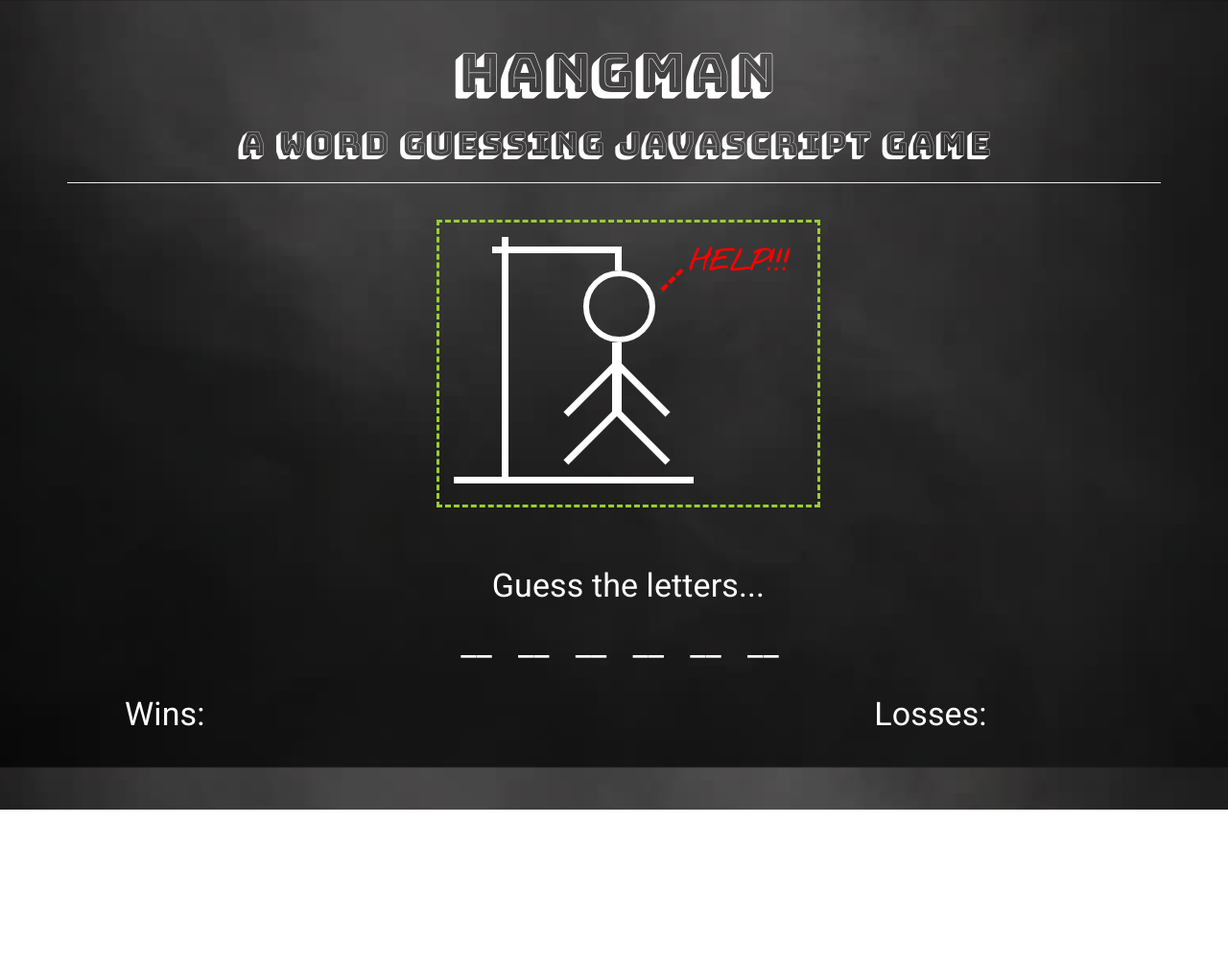
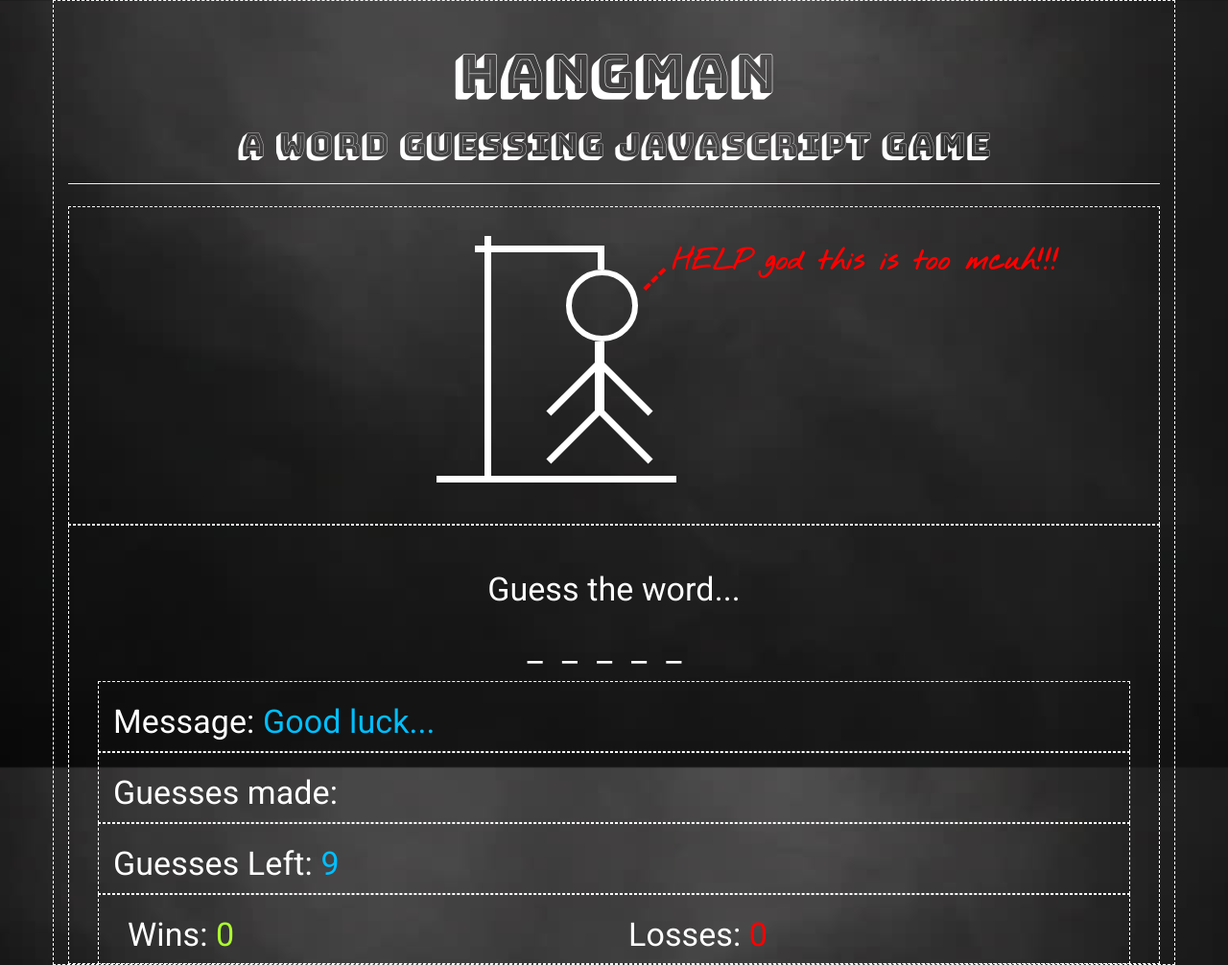
Before and after one commit to rutulpatel/Hangman-Game, a plain HTML site: page index.html in a window 1280 px wide. Shown: the whole page at 96% size. Before the commit the page ends 844 px from the top, so only its background shows below. Drawn offline with nearby package versions, Linux system fonts and the light colour scheme; files that its build step writes are made by us from their sources.

Commit message:
Add code for working version w/o hangman picture functionality

```diff
--- a/assets/css/style.css
+++ b/assets/css/style.css
@@ -14,6 +14,10 @@ h1, h2, h3 {
     font-family: 'Bungee Shade', cursive;
 }
 
+.container, .container-fluid {
+    border: 0.5px dashed white;
+}
+
 
 .hm-container {
     max-width: auto;
@@ -24,7 +28,6 @@ h1, h2, h3 {
     font-family: 'Nothing You Could Do', cursive;
     font-weight: 700;
     padding: 15px;
-    border: 3px dashed yellowgreen;
 }
 
 #hm-help-text {
@@ -32,6 +35,7 @@ h1, h2, h3 {
     font-size: 30px;
     color: red;
     position: absolute;
+    width: auto;
 }
 
 #hm-help-line {
@@ -154,4 +158,18 @@ h1, h2, h3 {
 .word-dashes {
     color: #fff;
     font-size: 36px;
+    line-height: normal;
+    letter-spacing: 20px;
 }
+
+#guessesLeft, #guessesMade, #msg {
+    color: deepskyblue;
+}
+
+#winCount {
+    color: greenyellow;
+}
+
+#lossCount {
+    color: red;
+}
--- a/assets/javascript/game.js
+++ b/assets/javascript/game.js
@@ -2,39 +2,166 @@
 var wordList = [
     "banana",
     "apple",
-    "guava"
+    "guava",
+    "cherry",
+    "mango",
+    "pineapple",
+    "strawberry"
 ];
+var secretWord = "";
+var displayedWord = "";
 var winCount = 0;
 var lossCount = 0;
+var guessesMade = [];
+var atoz = "abcdefghijklmnopqrstuvwxyz";
+var guessesLeft = 9;
+var msg = "";
 
-
-
-//print dashes for each character of word
-function printDashes(wordLen) {
-    var dashesStr = "";
-    for (var i = 0; i < wordLen; i++) {
-        dashesStr += "__ &nbsp; ";
-    }
-    document.getElementById("word_dashes").innerHTML = dashesStr;
-    console.log("HERE" + dashesStr);
-}
-
-printDashes(wordList[0].length);
+var wordDashesID = "wordDashes";
+var msgID = "msg";
+var guessesMadeID = "guessesMade";
+var winCountID = "winCount";
+var lossCountID = "lossCount";
+var guessesLeftID = "guessesLeft";
 
 
 
 
-//listen to key presses
+/**
+    hide/show hangman parts by id
+*/
+function showHangmanParts(id, isVisible) {
+    if (isVisible) {
+        document.getElementById(id).style.visibility = 'visible';
+    } else {
+        document.getElementById(id).style.visibility = 'hidden';
+    }
+
+}
+showHangmanParts("hm-head", true);
+/**
+    update hangman sketch
+*/
+function updateHangman() {
+
+}
+
+/**
+    update html elements by id
+*/
+function updateElementById(id, msg) {
+    document.getElementById(id).innerHTML = msg; //updates html element
+}
+
+/**
+    reset game data to initial stage
+*/
+function resetGame(wordLen) {
+    var dashesStr = "";
+    for (var i = 0; i < wordLen; i++) {
+        dashesStr += "_";
+    }
+    displayedWord = dashesStr;
+    guessesLeft = 9;
+    guessesMade = [];
+    updateElementById(wordDashesID, dashesStr);
+    updateElementById(winCountID, winCount);
+    updateElementById(lossCountID, lossCount);
+    updateElementById(guessesMadeID, guessesMade);
+    updateElementById(guessesLeftID, guessesLeft);
+    updateElementById(msgID, msg + "Good luck..." );
+}
+
+/**
+    Guess a word from wordList
+*/
+function guessWord() {
+    secretWord = wordList[Math.floor(Math.random() * wordList.length)];
+    console.log(secretWord);
+    resetGame(secretWord.length);
+}
+
+/**
+    win/loss counter incrementor and decrementor
+*/
+function updateGameCounter(isWon) {
+    if(isWon) {
+        winCount++;
+        msg = "Congrats you won; lets play another game. ";
+        updateElementById(msgID, msg);
+    } else {
+        lossCount++;
+        msg = "Ohhh, you lost this one; lets play another game. ";
+        updateElementById(msgID, msg);
+    }
+    updateElementById(winCountID, winCount);
+    updateElementById(lossCountID, lossCount);
+    guessWord();
+}
+
+/**
+    update displayWord with correct guess
+*/
+function updateWord(letter) {
+    var tempdisplayWord = displayedWord.split("");
+    console.log(tempdisplayWord);
+    for(var i = 0; i < secretWord.length; i++) {
+        if(secretWord[i] === letter) {
+            tempdisplayWord[i] = letter;
+        }
+    }
+    displayedWord = tempdisplayWord.join("");
+    console.log(displayedWord);
+    console.log(secretWord);
+    updateElementById(wordDashesID, displayedWord);
+    updateElementById(msgID, "Good guess...");
+    if (displayedWord == secretWord) {
+        updateGameCounter(true);
+    }
+}
+
+/**
+    update guesses left for incorrect guesses
+*/
+function updateGuessesLeft(letter) {
+    if(guessesMade.indexOf(letter) === -1) {
+        console.log("GM:"+guessesMade);
+        guessesMade.push(letter);
+        guessesLeft--;
+        updateElementById(msgID, "Wrong guess, sorry...");
+    } else {
+        updateElementById(msgID, "You already guessed '" + letter.toUpperCase() + "'");
+    }
+    if (guessesLeft < 0) {
+        updateGameCounter(false);
+    } else {
+        updateElementById(guessesLeftID, guessesLeft);
+        updateElementById(guessesMadeID, guessesMade);
+    }
+}
+
+
+/**
+    listen to input and process them
+*/
+function processInput(letter) {
+    if(secretWord.indexOf(letter) !== -1) {
+        updateWord(letter);
+    } else {
+        updateGuessesLeft(letter);
+    }
+}
+
+
+/**
+    listen to key presses
+*/
 document.onkeyup = function(event){
     //convert key press into string and save it into a var
     var letter = String.fromCharCode(event.keyCode).toLowerCase();
-
-
-    //print pressed letter
-    console.log(letter);
-    //print guessed letter
-    //console.log(charGuessed);
-
-    //pass letter to verification function
-    //verifyKeyPressed(letter);
+    if (atoz.indexOf(letter) !== -1) {
+        console.log(letter);
+        processInput(letter);
+    }
 };
+guessWord();
--- a/index.html
+++ b/index.html
@@ -17,31 +17,41 @@
             <h1>Hangman</h1>
             <h3>A word guessing javascript game</h3>
         </div>
-        <div class="container">
+        <div class="container-fluid">
             <div class="col-md-12">
                 <div class="hm-container">
-                    <div class="" id="hm-horizontal-line"></div>
-                    <div class="" id="hm-head"></div>
-                    <div class="" id="hm-body"></div>
-                    <div class="" id="hm-hand1"></div>
-                    <div class="" id="hm-hand2"></div>
-                    <div class="" id="hm-leg1"></div>
-                    <div class="" id="hm-leg2"></div>
-                    <div class="" id="hm-help-text">HELP!!!</div>
-                    <div class="" id="hm-help-line"></div>
-                    <div class="" id="hm-stand-line"></div>
-                    <div class="" id="hm-base-line"></div>
+                    <div class="hm-base-line" id="hm-base-line"></div>
+                    <div class="hm-stand-line" id="hm-stand-line"></div>
+                    <div class="hm-horizontal-line" id="hm-horizontal-line"></div>
+                    <div class="hm-head" id="hm-head"></div>
+                    <div class="hm-body" id="hm-body"></div>
+                    <div class="hm-hand1" id="hm-hand1"></div>
+                    <div class="hm-hand2" id="hm-hand2"></div>
+                    <div class="hm-leg1" id="hm-leg1"></div>
+                    <div class="hm-leg2" id="hm-leg2"></div>
+                    <div class="hm-help-text" id="hm-help-text">HELP god this is too mcuh!!!</div>
+                    <div class="hm-help-line" id="hm-help-line"></div>
                 </div>
             </div>
         </div>
-        <div class="container">
+        <div class="container-fluid">
             <div class="col-md-12">
                 <div class="keys-container text-center">
-                    <h3>Guess the letters...</h3>
-                    <h3><span class="word-dashes" id="word_dashes"></span></h3>
-                    <div class="container">
+                    <h3>Guess the word...</h3>
+                    <h3><span class="word-dashes" id="wordDashes"></span></h3>
+                    <div class="container-fluid text-left">
+                        <h3>Message: <span id="msg"></span></h3>
+                    </div>
+                    <div class="container-fluid text-left">
+                        <h3>Guesses made: <span id="guessesMade"></span></h3>
+                    </div>
+
+                    <div class="container-fluid text-left">
+                        <h3>Guesses Left: <span id="guessesLeft"></span></h3>
+                    </div>
+                    <div class="container-fluid text-left">
                         <div class="col-md-6 col-sm-6 col-xs-12">
-                            <h3 class="text-left">Wins: <span id="winCount"></span></h3>
+                            <h3>Wins: <span id="winCount"></span></h3>
                         </div>
                         <div class="col-md-6 col-sm-6 col-xs-12">
                             <h3>Losses: <span id="lossCount"></span></h3>
```
